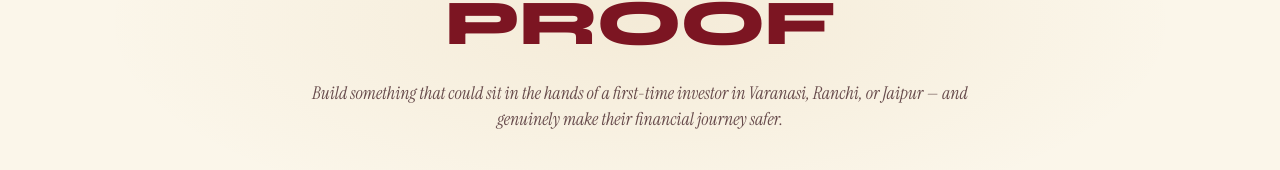
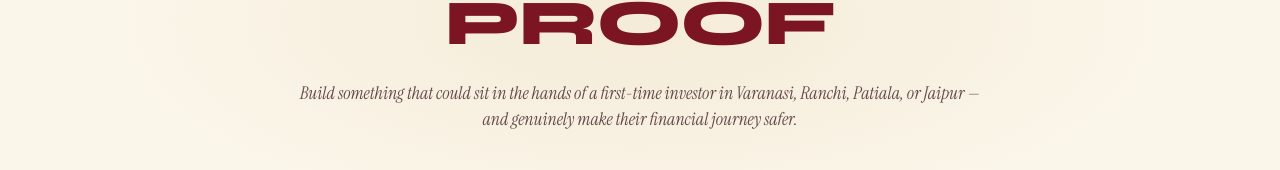
Before and after one commit to Jayesh-Dev21/nsdl-hackathon, a Next.js app: page / in a window 1280 px wide. Shown: the part 8187-8357 px from the top of the page. Built offline with nearby package versions, Linux system fonts and the light colour scheme.

Commit message:
patiala - lol

```diff
--- a/src/app/page.tsx
+++ b/src/app/page.tsx
@@ -888,7 +888,7 @@ export default function Home() {
             <span className="amber-fill">FRAUD-PROOF</span>
           </h2>
           <p className="serif-quote" style={{ marginBottom: 40, fontSize: "1.1rem" }}>
-            Build something that could sit in the hands of a first-time investor in Varanasi, Ranchi, or Jaipur
+            Build something that could sit in the hands of a first-time investor in Varanasi, Ranchi, Patiala, or Jaipur
             — and genuinely make their financial journey safer.
           </p>
           <div style={{ display: "flex", gap: 16, justifyContent: "center", flexWrap: "wrap" }}>
```
